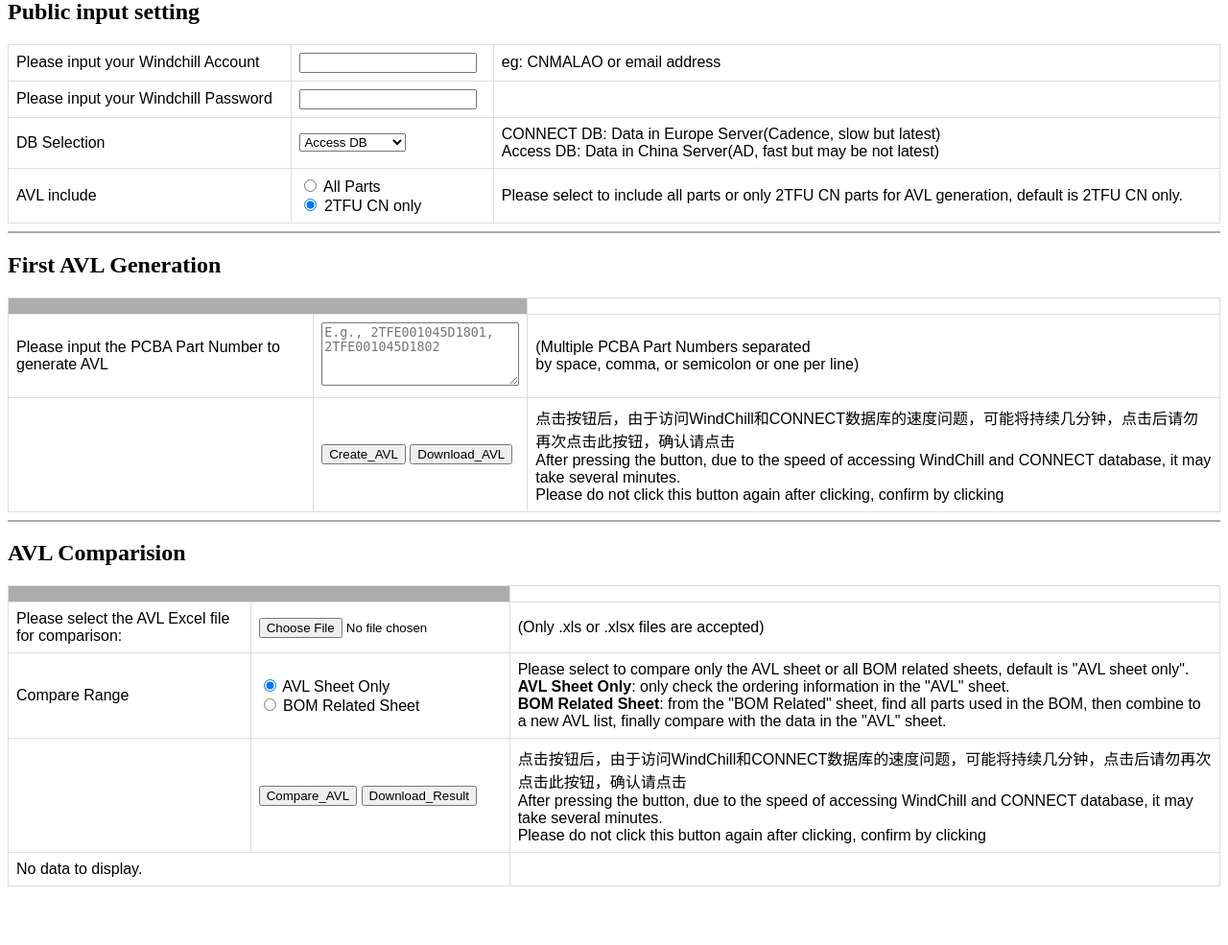
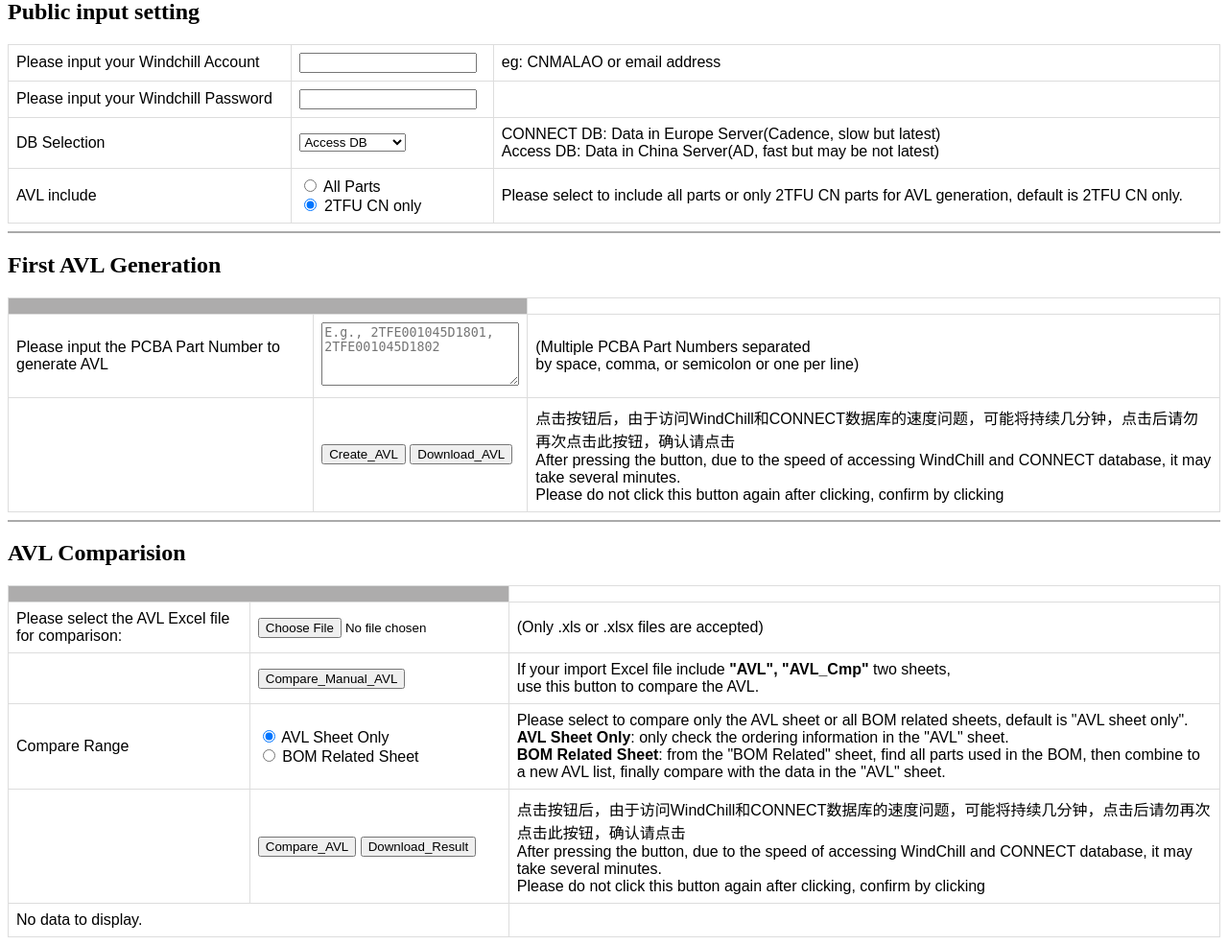
Before and after one commit to MackeyABB/Flask_CONNECT_DB, a Flask app: page /AVLhandle in a window 1280 px wide. Shown: the part 162-1147 px from the top of the page at 96% size. Before the commit the page ends 1086 px from the top, so only its background shows below. Run offline with Flask 3, Linux system fonts and the light colour scheme.

Commit message:
feat: AVL Handle页面添加Compare_Manual_AVL按键

```diff
--- a/templates/AVLHandle.html
+++ b/templates/AVLHandle.html
@@ -56,7 +56,8 @@
     <!-- 用于Flash 消息显示 -->
     {% with messages = get_flashed_messages() %}
     {% if messages %}
-            <div style="padding: 10px; margin: 10px 0; background-color: #f8d7da; border: 1px solid #f5c6cb; color: #721c24; border-radius: 4px;">
+    <div
+        style="padding: 10px; margin: 10px 0; background-color: #f8d7da; border: 1px solid #f5c6cb; color: #721c24; border-radius: 4px;">
         {% for message in messages %}
         <p style="margin: 5px 0;">{{ message }}</p>
         {% endfor %}
@@ -201,6 +202,19 @@
                         (Only .xls or .xlsx files are accepted)
                     </td>
                 </tr>
+                <!-- 手动整理的AVL对比 -->
+                <tr>
+                    <td>
+                        <!-- 此格为空 -->
+                    </td>
+                    <td>
+                        <input type="submit" name="btn" value="Compare_Manual_AVL" onclick="handleBtn(event);" {% if not
+                            btn_enabled %}disabled{% endif %}>
+                    </td>
+                    <td>
+                        If your import Excel file include <b>"AVL", "AVL_Cmp"</b> two sheets, <br>use this button to compare the AVL.
+                    </td>
+                </tr>
                 <!-- 选择对比范围 -->
                 <tr>
                     <td>Compare Range</td>
```
Lines whose indentation alone changed are shown as unchanged.
